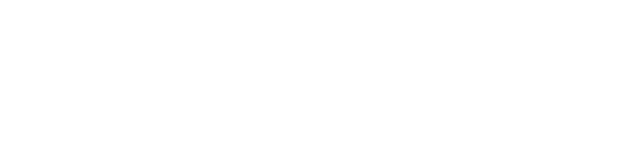
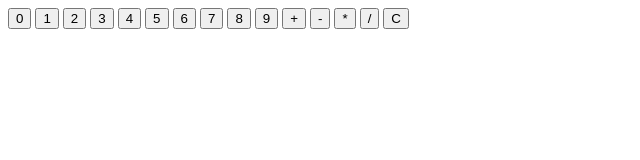
Before and after one commit to pedrohmtoledo/calculator, a plain HTML site: page index.html in a window 1280 px wide. Shown: the whole page, without its empty margins (0-640 px from the left). Drawn offline with Linux system fonts and the light colour scheme.

Commit message:
Implement display and buttons
Implemented numbears appearing on "display" when
pressed.

```diff
--- a/index.html
+++ b/index.html
@@ -5,8 +5,29 @@
     <meta name="viewport" content="width=device-width, initial-scale=1.0">
     <title>Document</title>
     <script src="javascript.js" defer></script>
+    <link rel="stylesheet" href="style.css">
 </head>
 <body>
+    <div id="display"></div>
+    <div id="container">
+        <button id="0" class="number">0</button>
+        <button id="1" class="number">1</button>
+        <button id="2" class="number">2</button>
+        <button id="3" class="number">3</button>
+        <button id="4" class="number">4</button>
+        <button id="5" class="number">5</button>
+        <button id="6" class="number">6</button>
+        <button id="7" class="number">7</button>
+        <button id="8" class="number">8</button>
+        <button id="9" class="number">9</button>
+        <button id="add" class="operand">+</button>
+        <button id="subtract" class="operand">-</button>
+        <button id="multiply" class="operand">*</button>
+        <button id="divide" class="operand">/</button>
+        <button id="clear" class="operand">C</button>
+    </div>
+
+
 
 </body>
 </html>
--- a/javascript.js
+++ b/javascript.js
@@ -1,10 +1,24 @@
 
-// Function to exec a operation with 2 numbers
+// create variable to store the button pressed. show the button pressed on the display
+let display = document.querySelector("#display");
+let value = [];
+const button = document.querySelectorAll(".number");
+button.forEach((button) => {
+    button.addEventListener("click", () => {
+        value.push(button.id)
+        let number = document.createTextNode(button.id);
+        display.appendChild(number);
+        console.log(value)
+    })
+})
+
 
 let firstOperator = 33;
 let secondtOperator = 11;
 let operand = "divide";
 
+
+// Function to exec a operation with 2 numbers
 function operate(first, second, operand){
     let result = 0;
     switch(operand){
@@ -23,7 +37,6 @@ function operate(first, second, operand){
 
     }
 }
-
 
 // Functions for the basics operations(+,-,*,/)
 function add(a, b){
@@ -53,5 +66,3 @@ function divide(a, b){
 // console.log(add(a,b))
 // console.log(subtract(a,b))
 // console.log(divide(a,b))
-
-console.log(operate(firstOperator,secondtOperator,operand))
```
